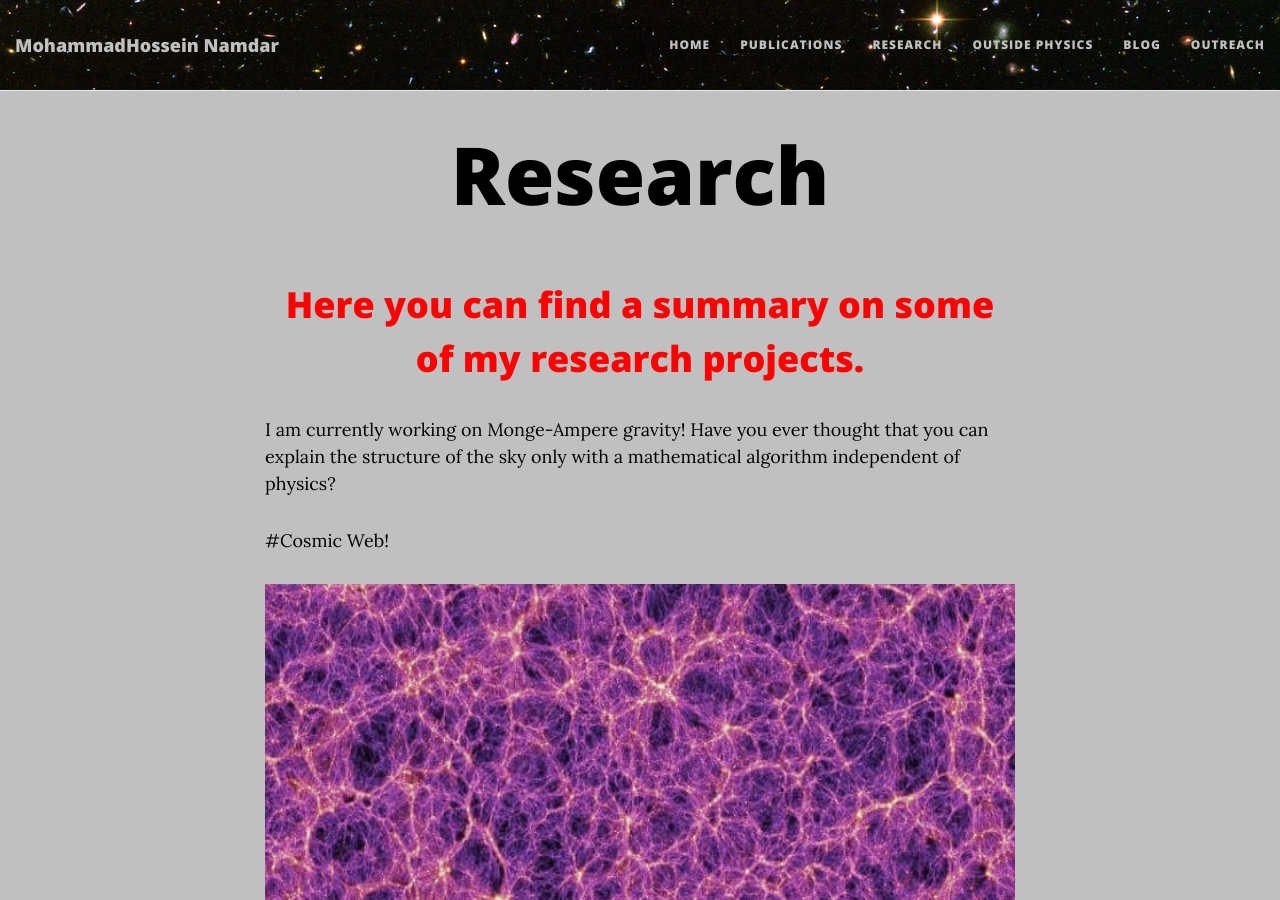
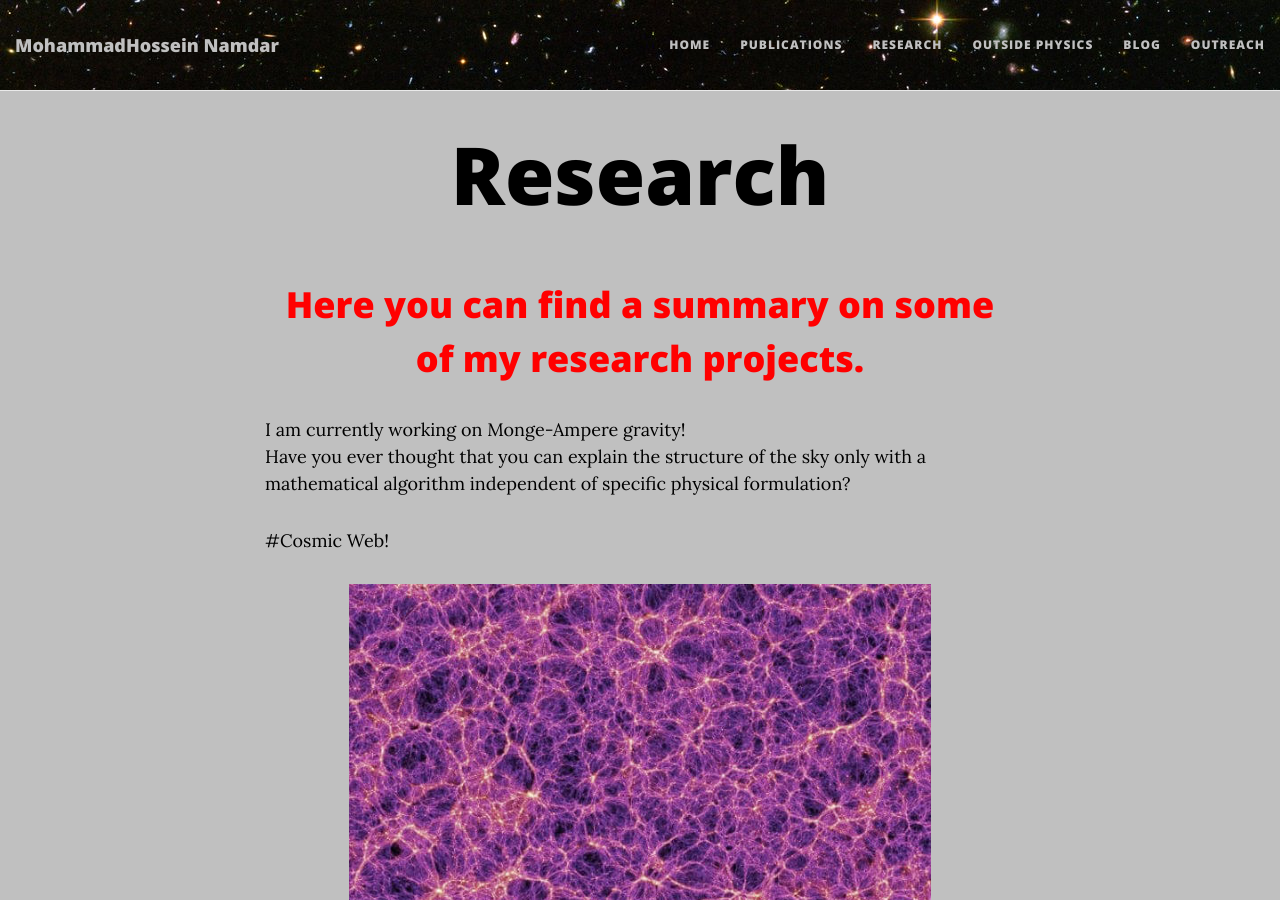
Before and after one commit to mhnamdar/mhnamdar.github.io, a Jekyll site: the page built from Research.md, in a window 1280 px wide and 900 px high. Built offline with Jekyll 4.4.1, drawn with Linux system fonts in a browser that asks for light colours; nearby versions of some CDN libraries.

Commit message:
Update Research.md

```diff
--- a/Research.md
+++ b/Research.md
@@ -20,10 +20,11 @@ tags: [mhnamdar,cosmology,astrophysic,machinelearning]
 <h1 align="center"> <p style="color:red;">Here you can find a summary on some of my research projects.</p> </h1>
 
 I am currently working on Monge-Ampere gravity!
-Have you ever thought that you can explain the structure of the sky only with a mathematical algorithm independent of physics?
+<br>
+Have you ever thought that you can explain the structure of the sky only with a mathematical algorithm independent of specific physical formulation?
 
 
 #Cosmic Web!
 
-<p align="center"> <img src="../img/cosmicweb.jpg" height="600px"> </p>
+<p align="center"> <img src="../img/cosmicweb.jpg" height="400px"> </p>
 Simulating the structure of the universe
```
